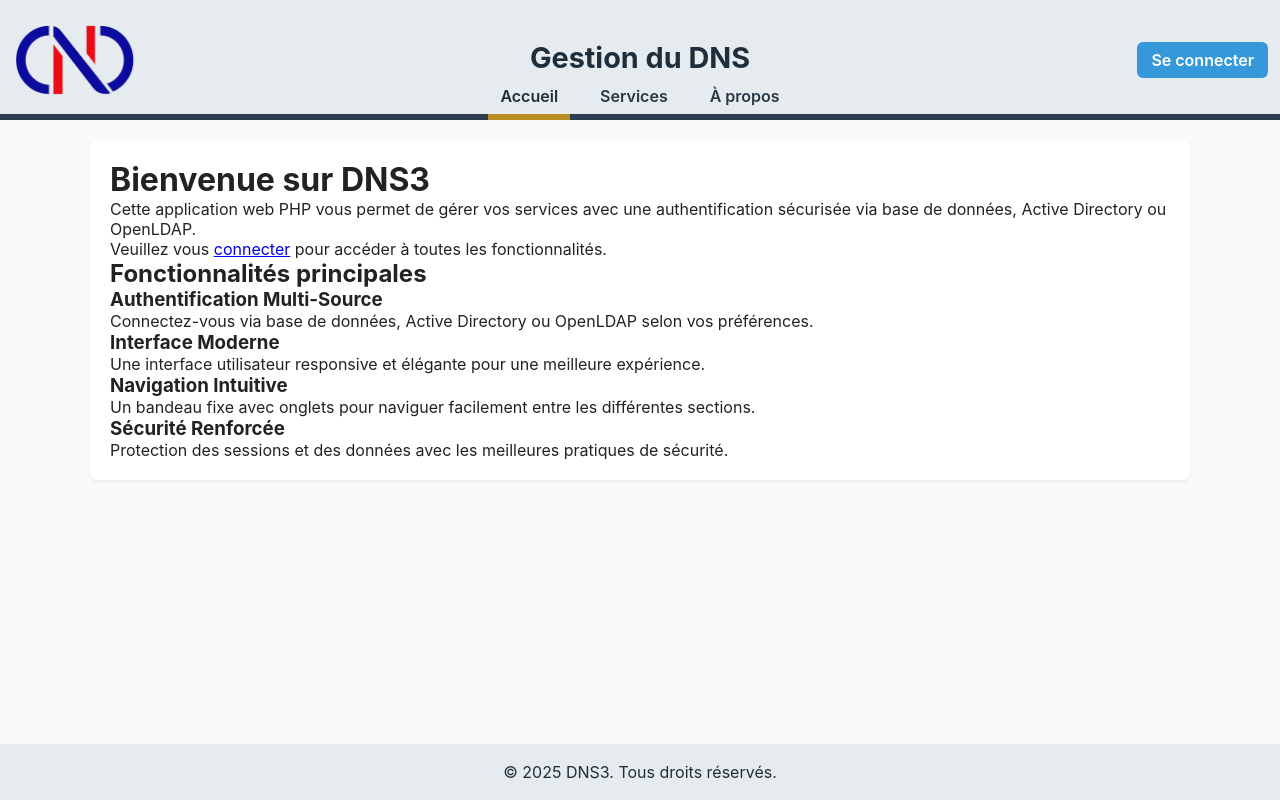
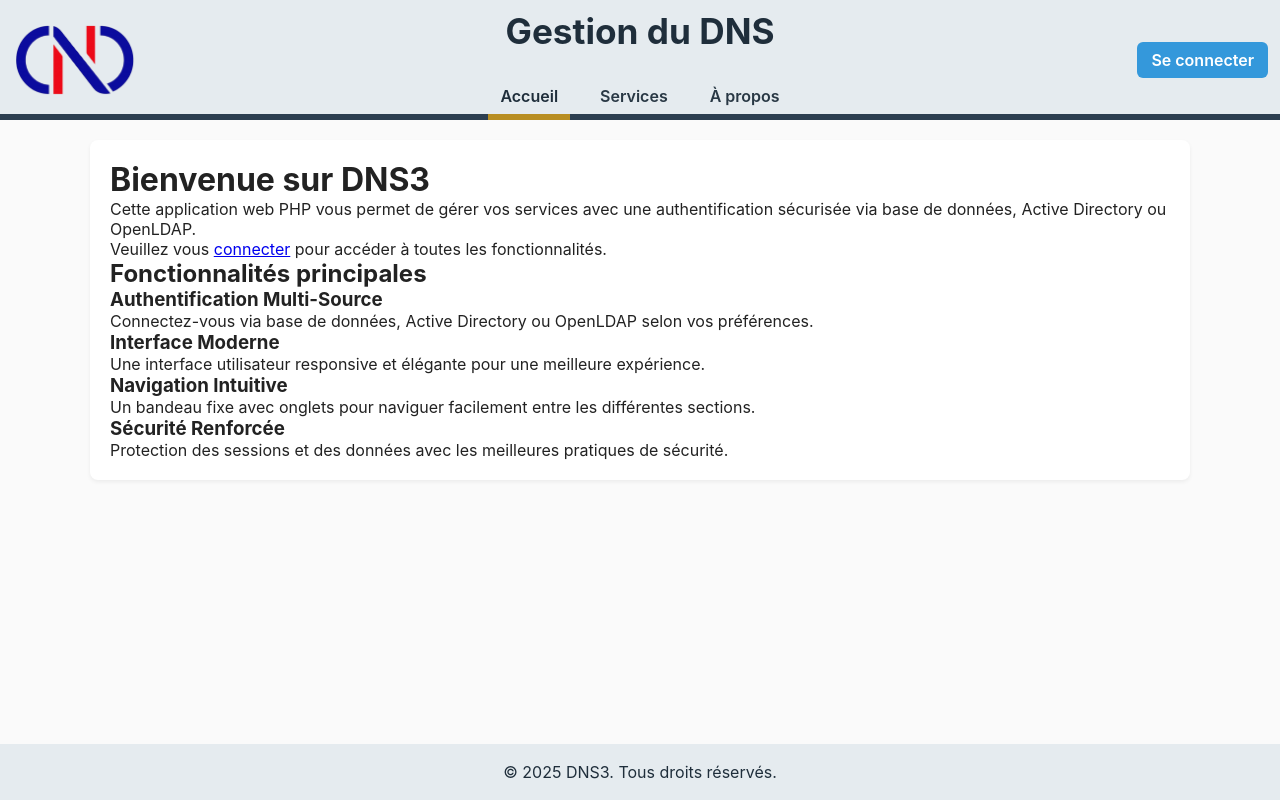
Before and after one commit to guittou/dns3, a PHP site: page /index.php in a window 1280 px wide. Run offline with PHP 8.4, Linux system fonts and the light colour scheme.

Commit message:
Update bandeau title sizing and padding
Adjusted bandeau title sizes and added top padding for bandeau content.

```diff
--- a/assets/css/style.css
+++ b/assets/css/style.css
@@ -13,9 +13,12 @@
   --tab-accent: #333;
   --tab-text: #1F2E3B;
 
-  /* bandeau title sizing */
-  --bandeau-title-size: 1.8rem;    /* desktop */
-  --bandeau-title-size-sm: 1.25rem;/* mobile */
+  /* bandeau title sizing (ajusté) */
+  --bandeau-title-size: 2.2rem;    /* desktop — augmenté comme demandé */
+  --bandeau-title-size-sm: 1.6rem; /* mobile */
+
+  /* top padding for title inside bandeau_content (soit ajustable) */
+  --bandeau-content-padding-top: 10px;
 
   /* palette */
   --brand-color: #e5ebef;        /* couleur du bandeau (claire) */
@@ -86,18 +89,19 @@ body {
   z-index: 1010;
 }
 
-/* CENTRE (contenu aligné and centered) - width constrained to content max width */
+/* CENTRE (contenu aligné and centered) - width constrained to content max width
+   now aligned to top so .bandeau_center sits at the top of the content area */
 .bandeau_content {
   max-width: var(--content-max-width);
   margin: 0 auto;
-  padding: 10px 0; /* vertical padding only */
+  padding: var(--bandeau-content-padding-top) 0 0 0; /* top padding, no horizontal padding */
   display: flex;
-  align-items: center;
+  align-items: flex-start; /* place bandeau_center at top of this area */
   justify-content: center;
   min-height: var(--header-height);
 }
 
-/* centre stacking: title above (title vertically centered in header area) */
+/* centre stacking: keep title horizontally centered but at the top */
 .bandeau_center {
   display: flex;
   flex-direction: column;
```
